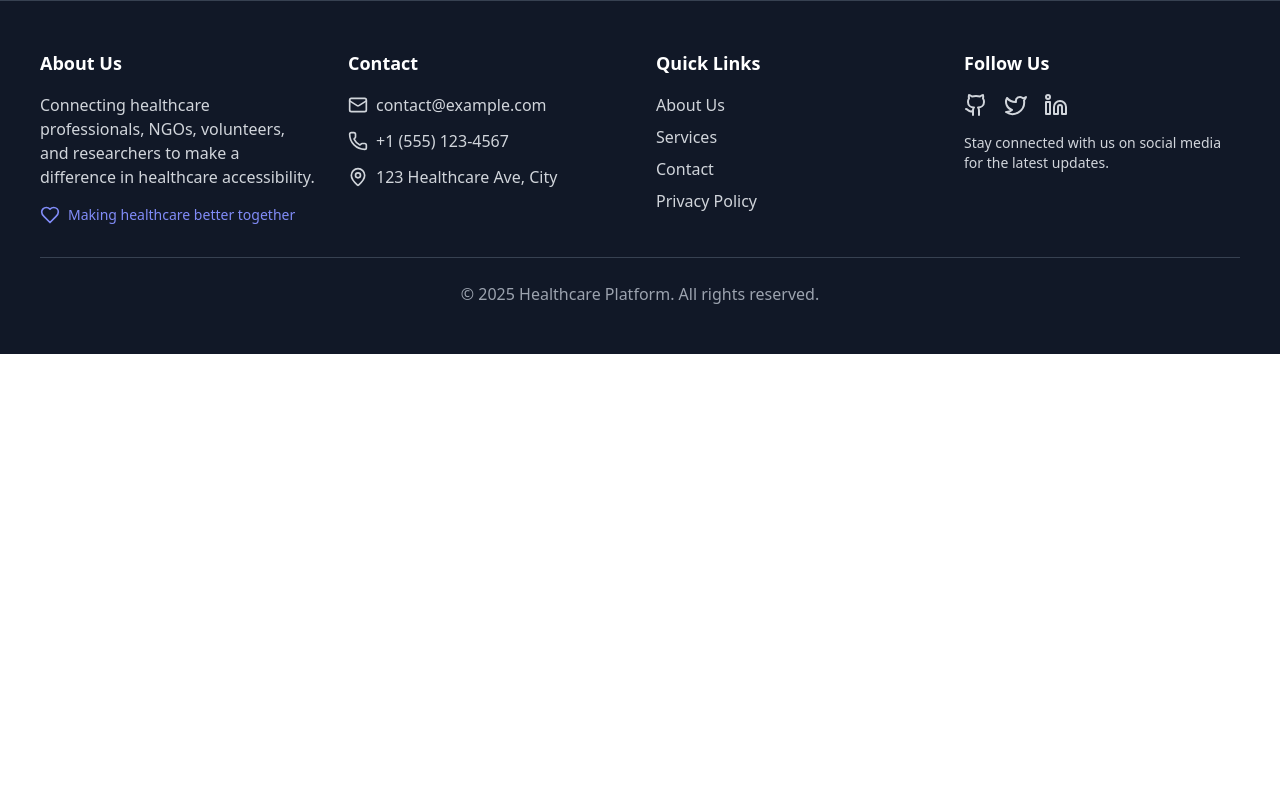
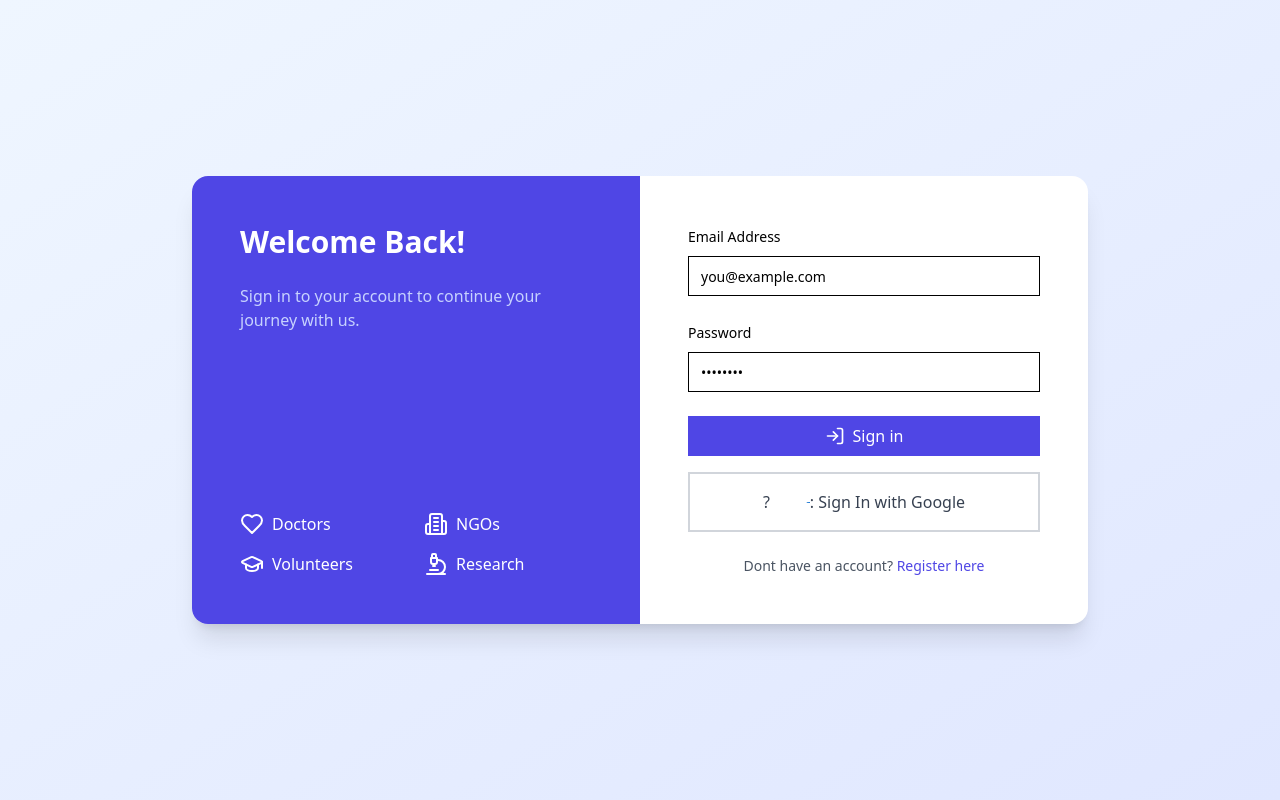
Before and after one commit to Adhish1612Acharya/Team-Satkriya, a React (Vite) app: page /expert/login in a window 1280 px wide. Shown: the top 800 px of the page. Built offline with nearby package versions, Linux system fonts and the light colour scheme.

Commit message:
Updated the routing name

```diff
--- a/package.json
+++ b/package.json
@@ -10,7 +10,12 @@
     "preview": "vite preview"
   },
   "dependencies": {
+    "@emotion/react": "^11.14.0",
+    "@emotion/styled": "^11.14.0",
+    "@fontsource/roboto": "^5.1.1",
     "@hookform/resolvers": "^4.1.1",
+    "@mui/icons-material": "^6.4.5",
+    "@mui/material": "^6.4.5",
     "@radix-ui/react-label": "^2.1.2",
     "class-variance-authority": "^0.7.1",
     "classnames": "^2.5.1",
--- a/src/App.jsx
+++ b/src/App.jsx
@@ -23,8 +23,8 @@ const App = () => {
       />
       {/* <h1 className="">Cattle breed project</h1> */}
         <Routes>
-          <Route path="/login" element={<Login />} />
-          <Route path="/register" element={<Register />} />
+          <Route path="/expert/login" element={<Login />} />
+          <Route path="/expert/register" element={<Register />} />
         </Routes>
         <Footer/>
       </>
--- /dev/null
+++ b/src/components/Forms/Expert/ExpertLoginForm.jsx
@@ -0,0 +1,99 @@
+import { Button } from "@/components/Button";
+import {
+  Form,
+  FormControl,
+  FormField,
+  FormItem,
+  FormLabel,
+  FormMessage,
+} from "@/components/ui/form";
+import { Input } from "@/components/ui/input";
+import useAuth from "@/hooks/expert/useAuth";
+import { zodResolver } from "@hookform/resolvers/zod";
+import { LogIn } from "lucide-react";
+import { useForm } from "react-hook-form";
+import { z } from "zod";
+import CircularProgress from "@mui/material/CircularProgress";
+
+const loginSchema = z.object({
+  email: z.string().email("Invalid email address"),
+  password: z.string().min(8, "Password must be at least 8 characters"),
+});
+
+const ExpertLoginForm = () => {
+  const { googleLogin, signInWithEmailPassword, gooleLoginLoad } = useAuth();
+
+  const form = useForm({
+    resolver: zodResolver(loginSchema),
+    defaultValues: {
+      email: "",
+      password: "",
+    },
+  });
+
+  function onSubmit(data) {
+    console.log(data);
+    signInWithEmailPassword(data);
+  }
+
+  return (
+    <Form {...form}>
+      <form onSubmit={form.handleSubmit(onSubmit)} className="space-y-6">
+        <FormField
+          control={form.control}
+          name="email"
+          render={({ field }) => (
+            <FormItem>
+              <FormLabel>Email Address</FormLabel>
+              <FormControl>
+                <Input placeholder="you@example.com" {...field} />
+              </FormControl>
+              <FormMessage />
+            </FormItem>
+          )}
+        />
+
+        <FormField
+          control={form.control}
+          name="password"
+          render={({ field }) => (
+            <FormItem>
+              <FormLabel>Password</FormLabel>
+              <FormControl>
+                <Input type="password" placeholder="••••••••" {...field} />
+              </FormControl>
+              <FormMessage />
+            </FormItem>
+          )}
+        />
+
+        <div className="space-y-4">
+          <Button type="submit" fullWidth icon={LogIn}>
+            {form.formState.isSubmitting ? <CircularProgress /> : "Sign in"}
+          </Button>
+
+          <Button
+            type="button"
+            onClick={() => googleLogin("expert")}
+            variant="outline"
+            fullWidth
+          >
+            {gooleLoginLoad}?<CircularProgress />: Sign In with Google
+          </Button>
+        </div>
+
+        <p className="text-center text-sm text-gray-600">
+          Dont have an account?{" "}
+          <a
+            href="/expert/register"
+            className="font-medium text-indigo-600 hover:text-indigo-500"
+          >
+            Register here
+          </a>
+        </p>
+      </form>
+    </Form>
+  );
+};
+
+export default ExpertLoginForm;
--- /dev/null
+++ b/src/components/Forms/Farmer/FarmerLoginForm.jsx
@@ -0,0 +1,6 @@
+
+const FarmerLoginForm = () => {
+  return <div>FarmerLoginForm</div>;
+};
+
+export default FarmerLoginForm;
--- a/src/firebase.js
+++ b/src/firebase.js
@@ -1,62 +1,29 @@
-// import { initializeApp } from "firebase/app";
-// import { getFirestore } from "firebase/firestore";
-
-// import { getAuth, GoogleAuthProvider, signInWithPopup } from "firebase/auth";
-
-// // Firebase config
-// // const firebaseConfig = {
-// //   apiKey: import.meta.env.VITE_API_KEY,
-// //   authDomain: import.meta.env.VITE_AUTH_DOMAIN,
-// //   projectId: import.meta.env.VITE_PROJECT_ID,
-// //   storageBucket: import.meta.env.VITE_STORAGE_BUCKET,
-// //   messagingSenderId: import.meta.env.VITE_MESSAGING_SENDER_ID,
-// //   appId: import.meta.env.VITE_APP_ID,
-// // };
-
-// const firebaseConfig = {
-//   apiKey: "AIzaSyBdM_imftB9Qxcgb67ZEfIgnsmxusZVELo",
-//   authDomain: "satkriya.firebaseapp.com",
-//   projectId: "satkriya",
-//   storageBucket: "satkriya.firebasestorage.app",
-//   messagingSenderId: "36171792594",
-//   appId: "1:36171792594:web:23e21cab6d170ff713ad0b",
-//   measurementId: "G-YWP5B7Y5FE",
-// };
-
-// // Initialize Firebase
-// const app = initializeApp(firebaseConfig);
-// export const auth = getAuth(app); // ✅ Ensure auth is initialized before use
-
-// auth.useDeviceLanguage();
-
-// export const db = getFirestore(app);
-// // export const analytics = getAnalytics(app);
-
-// const provider = new GoogleAuthProvider();
-// provider.setCustomParameters({ prompt: "select_account" });
-
-// export const signInWithGooglePopup = () => signInWithPopup(auth, provider); // ✅ Now auth is correctly defined
-
-// // // ✅ Disable Auth Emulator for production
-// // auth.settings.appVerificationDisabledForTesting = false;
-
-// export default app;
-
-// firebase.js
 import { initializeApp } from "firebase/app";
-import { getAuth } from "firebase/auth";
 import { getFirestore } from "firebase/firestore";
 
+import { getAuth, GoogleAuthProvider, signInWithPopup } from "firebase/auth";
+
+// Firebase config
 const firebaseConfig = {
-  apiKey: "AIzaSyDRhYZXcaToCW3cBvLOea7D_f50xZOi104",
-  authDomain: "fir-ba682.firebaseapp.com",
-  projectId: "fir-ba682",
-  storageBucket: "fir-ba682.firebasestorage.app",
-  messagingSenderId: "881135553628",
-  appId: "1:881135553628:web:9006fe1d37e0e4c2992a99",
+  apiKey: import.meta.env.VITE_API_KEY,
+  authDomain: import.meta.env.VITE_AUTH_DOMAIN,
+  projectId: import.meta.env.VITE_PROJECT_ID,
+  storageBucket: import.meta.env.VITE_STORAGE_BUCKET,
+  messagingSenderId: import.meta.env.VITE_MESSAGING_SENDER_ID,
+  appId: import.meta.env.VITE_APP_ID,
 };
 
-// Initialize Firebase
 const app = initializeApp(firebaseConfig);
 export const auth = getAuth(app);
+
+auth.useDeviceLanguage();
+
 export const db = getFirestore(app);
+// export const analytics = getAnalytics(app);
+
+const provider = new GoogleAuthProvider();
+provider.setCustomParameters({ prompt: "select_account" });
+
+export const signInWithGooglePopup = () => signInWithPopup(auth, provider);
+
+export default app;
--- a/src/hooks/expert/useAuth.js
+++ b/src/hooks/expert/useAuth.js
@@ -1,32 +1,43 @@
-import { db, signInWithGooglePopPup } from "@/firebaseconfig";
 import { doc, getDoc, setDoc, updateDoc } from "firebase/firestore";
 import {
   createUserWithEmailAndPassword,
   signInWithEmailAndPassword,
 } from "firebase/auth";
-import { auth } from "@/firebase";
+import { auth, db, signInWithGooglePopup } from "@/firebase";
 import { useNavigate } from "react-router-dom";
-import { useEffect, useState } from "react";
+import { useState } from "react";
 import { toast } from "react-toastify";
-import { profile } from "console";
 
 const useAuth = () => {
-  const [loading, setLoading] = useState(false);
+  const [loginLoading, setLoginLoading] = useState(false);
+
+  const [signUpLoading, setSignUpLoading] = useState(false);
+
+  const [gooleLoginLoad, setGoogleLoginLoad] = useState(false);
+
+  const [completeProfileLoading, setCompleteProfileLoading] = useState(false);
 
   const navigate = useNavigate();
 
-  useEffect(() => {
-    const unsubscribe = auth.onAuthStateChanged(auth, (user) => {
-      setLoading(false);
+  // useEffect(() => {
+  //   const unsubscribe = auth.onAuthStateChanged(auth, (user) => {
+  //     setLoading(false);
+  //   });
+
+  //   return () => unsubscribe();
+  // }, []);
+
+  const logout = async () => {
+    await auth.signOut().then(() => {
+      toast.success("LoggedOut");
+      window.location.href = "/";
     });
-
-    return () => unsubscribe();
-  }, []);
+  };
 
   const googleLogin = async (role) => {
     try {
-      setLoading(true);
-      await signInWithGooglePopPup().then(async (data) => {
+      setGoogleLoginLoad(true);
+      await signInWithGooglePopup().then(async (data) => {
         const docRef = doc(db, "expert", `${data.user.uid}`);
 
         const docSnap = await getDoc(docRef);
@@ -39,18 +50,23 @@ const useAuth = () => {
             posts: [],
           });
         }
+        setGoogleLoginLoad(false);
         navigate("/expert/complete-profile");
       });
     } catch (err) {
       console.log("Error : ", err);
+      setGoogleLoginLoad(false);
     }
   };
 
   const signInWithEmailPassword = async (email, password) => {
     try {
+      setLoginLoading(true);
       await signInWithEmailAndPassword(auth, email, password);
+      setLoginLoading(false);
     } catch (err) {
       console.log(err);
+      setLoginLoading(false);
       toast.error(err.message || "Emial or password is not correct");
     }
   };
@@ -65,6 +81,7 @@ const useAuth = () => {
     profileData
   ) => {
     try {
+      setSignUpLoading(true);
       await createUserWithEmailAndPassword(auth, email, password).then(
         async (userCredential) => {
           const user = userCredential.user;
@@ -81,22 +98,45 @@ const useAuth = () => {
           });
         }
       );
+      setSignUpLoading(false);
+    } catch (err) {
+      setSignUpLoading(false);
+      console.log(err);
+      toast.error("Some error occured");
+    }
+  };
+
+  const completeProfile = async (profileData) => {
+    try {
+      auth.onAuthStateChanged(async (user) => {
+        setCompleteProfileLoading(true);
+        const expertDocRef = doc(db, "expert", user.uid);
+        await updateDoc(expertDocRef, {
+          profileData: profileData,
+        });
+        setCompleteProfileLoading(false);
+      });
     } catch (err) {
       console.log(err);
       toast.error("Some error occured");
     }
   };
 
-  const completeProfile = async (profileData) => {
-    auth.onAuthStateChanged(async (user) => {
-      const expertDocRef = doc(db, "expert", user.uid);
-      await updateDoc(expertDocRef, {
-        profileData: profileData,
-      });
-    });
+  return {
+    loginLoading,
+    signUpLoading,
+    gooleLoginLoad,
+    completeProfileLoading,
+    setLoginLoading,
+    setSignUpLoading,
+    setGoogleLoginLoad,
+    setCompleteProfileLoading,
+    googleLogin,
+    logout,
+    signInWithEmailPassword,
+    completeProfile,
+    signUp,
   };
-
-  return { googleLogin, signInWithEmailPassword, completeProfile, signUp };
 };
 
 export default useAuth;
--- a/src/pages/Login.jsx
+++ b/src/pages/Login.jsx
@@ -1,91 +1,13 @@
-import React from 'react';
-import { useForm } from 'react-hook-form';
-import { zodResolver } from '@hookform/resolvers/zod';
-import * as z from 'zod';
-import { LogIn } from 'lucide-react';
-import { AuthLayout } from '../components/AuthLayout';
-import { Button } from '../components/Button';
-import {
-  Form,
-  FormControl,
-  FormField,
-  FormItem,
-  FormLabel,
-  FormMessage,
-} from "@/components/ui/form";
-import { Input } from "@/components/ui/input";
-
-const loginSchema = z.object({
-  email: z.string().email('Invalid email address'),
-  password: z.string().min(8, 'Password must be at least 8 characters'),
-});
+import { AuthLayout } from "../components/AuthLayout";
+import ExpertLoginForm from "@/components/Forms/Expert/ExpertLoginForm";
 
 export function Login() {
-  const form = useForm({
-    resolver: zodResolver(loginSchema),
-    defaultValues: {
-      email: '',
-      password: '',
-    },
-  });
-
-  function onSubmit(data) {
-    console.log(data);
-  }
-
   return (
     <AuthLayout
       title="Welcome Back!"
       subtitle="Sign in to your account to continue your journey with us."
     >
-      <Form {...form}>
-        <form onSubmit={form.handleSubmit(onSubmit)} className="space-y-6">
-          <FormField
-            control={form.control}
-            name="email"
-            render={({ field }) => (
-              <FormItem>
-                <FormLabel>Email Address</FormLabel>
-                <FormControl>
-                  <Input placeholder="you@example.com" {...field} />
-                </FormControl>
-                <FormMessage />
-              </FormItem>
-            )}
-          />
-
-          <FormField
-            control={form.control}
-            name="password"
-            render={({ field }) => (
-              <FormItem>
-                <FormLabel>Password</FormLabel>
-                <FormControl>
-                  <Input type="password" placeholder="••••••••" {...field} />
-                </FormControl>
-                <FormMessage />
-              </FormItem>
-            )}
-          />
-
-          <div className="space-y-4">
-            <Button type="submit" fullWidth icon={LogIn}>
-              Sign in
-            </Button>
-
-            <Button type="button" variant="outline" fullWidth>
-              Sign up with Google
-            </Button>
-          </div>
-
-          <p className="text-center text-sm text-gray-600">
-            Dont have an account?{' '}
-            <a href="/register" className="font-medium text-indigo-600 hover:text-indigo-500">
-              Register here
-            </a>
-          </p>
-        </form>
-      </Form>
+      <ExpertLoginForm />
     </AuthLayout>
   );
 }
```
Also changed, not shown: src/components/Footer.jsx (+40 -10 lines), src/components/Forms/Expert/ExpertSignUpForm.tsx (added), 1 other file (tests, documents, lock files or other folders).
